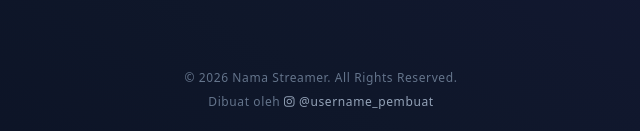
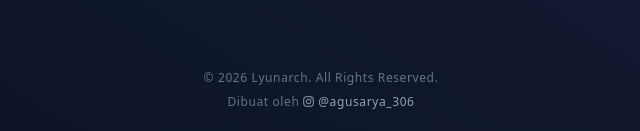
Before and after one commit to Photabeaz/Kimoon-is-Link-Tree, a plain HTML site: page index.html in a window 1280 px wide. Shown: the part 666-797 px from the top of the page, 319-959 px from the left. Drawn offline with nearby package versions, Linux system fonts and the light colour scheme.

Commit message:
Update title and footer information in index.html

```diff
--- a/index.html
+++ b/index.html
@@ -3,7 +3,7 @@
 <head>
     <meta charset="UTF-8">
     <meta name="viewport" content="width=device-width, initial-scale=1.0">
-    <title>Profil Streamer</title>
+    <title>Kimoon's Link Tree</title>
     <!-- Tailwind CSS CDN -->
     <script src="https://cdn.tailwindcss.com"></script>
     <!-- Font Awesome untuk Icon (Discord, YouTube, Instagram dll) -->
@@ -140,10 +140,10 @@
 
     <!-- ================= BAGIAN BAWAH: FOOTER / COPYRIGHT ================= -->
     <footer class="w-full text-center py-6 text-xs text-slate-500 tracking-wider animate-fade-in-up" style="animation-delay: 1.2s;">
-        <p>&copy; 2026 Nama Streamer. All Rights Reserved.</p>
+        <p>&copy; 2026 Lyunarch. All Rights Reserved.</p>
         <p class="mt-2">Dibuat oleh
-            <a href="https://instagram.com/username_pembuat" target="_blank" class="text-slate-400 hover:text-sky-400 transition-colors duration-300 inline-flex items-center gap-1 font-medium">
-                <i class="fab fa-instagram"></i> @username_pembuat
+            <a href="https://www.instagram.com/agusarya_306?igsh=bnd1YWl0NnNqamI4" target="_blank" class="text-slate-400 hover:text-sky-400 transition-colors duration-300 inline-flex items-center gap-1 font-medium">
+                <i class="fab fa-instagram"></i> @agusarya_306
             </a>
         </p>
     </footer>
```
